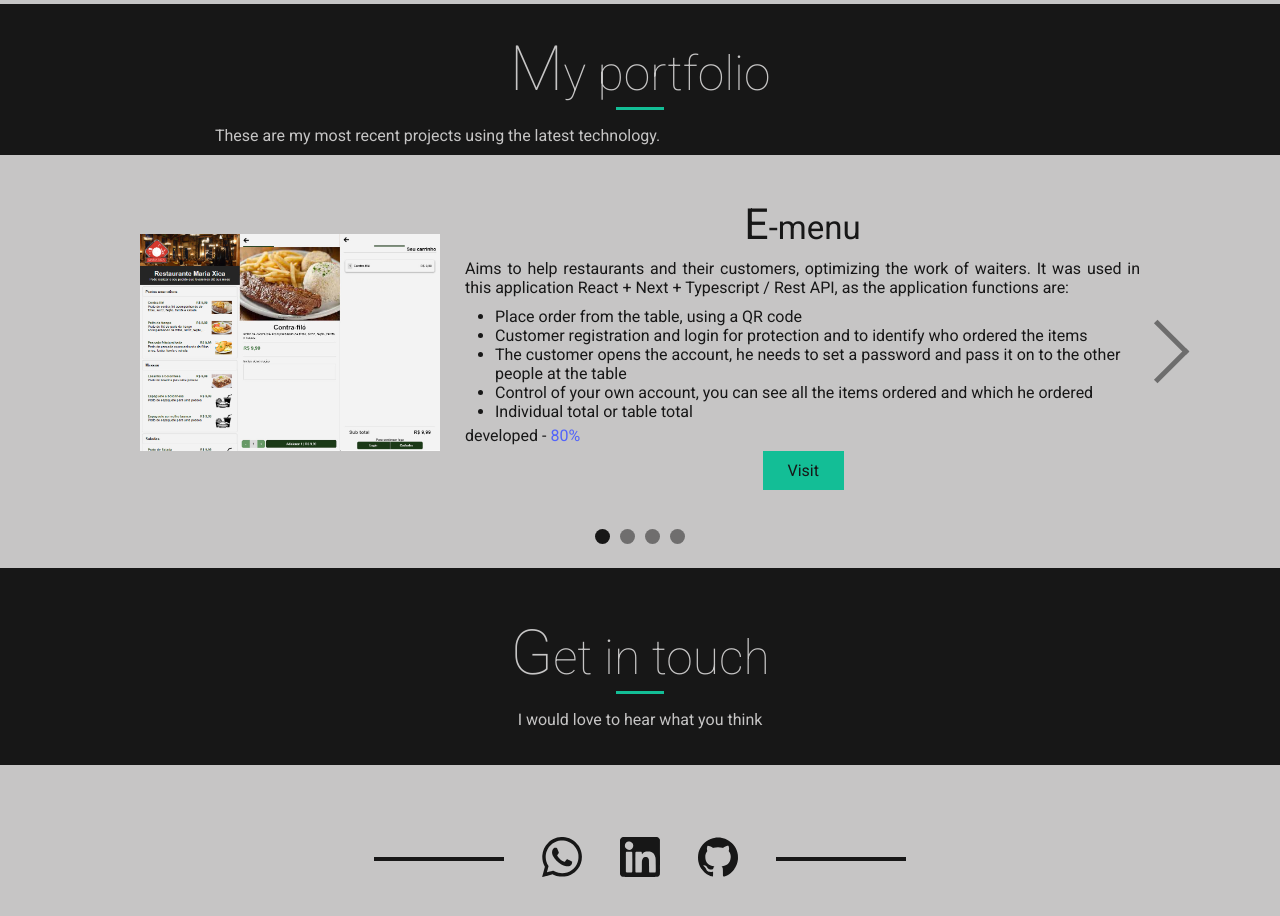
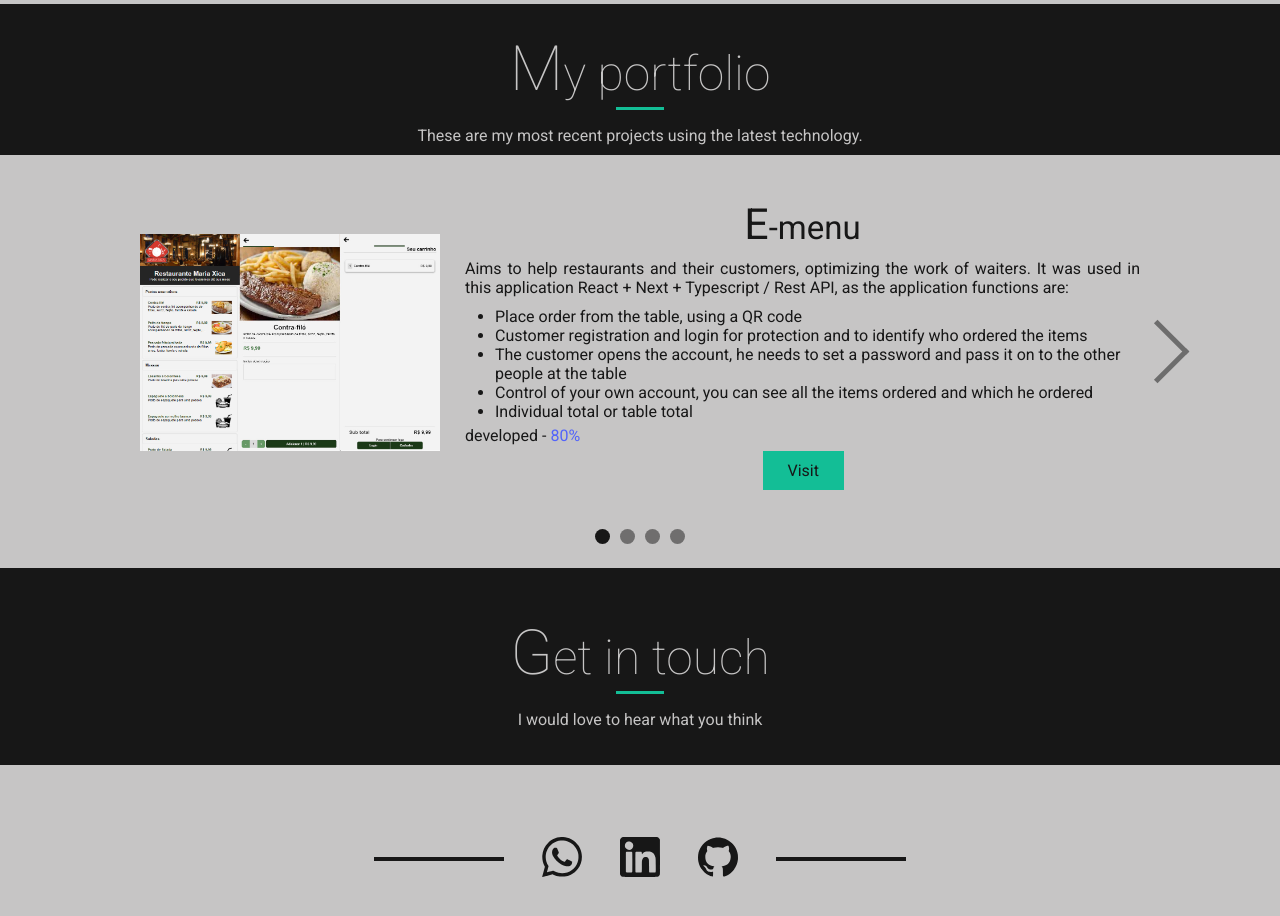
Before and after one commit to wesleyricardi/personalsite, a Next.js app: page / in a window 1280 px wide. Shown: the part 2180-3096 px from the top of the page. Built offline with nearby package versions, Linux system fonts and the light colour scheme.

Commit message:
align p center

```diff
--- a/src/styles/components/main/portfolio.module.css
+++ b/src/styles/components/main/portfolio.module.css
@@ -1,3 +1,7 @@
+section.main > p {
+  text-align: center;
+}
+
 section.main > div:first-of-type {
   background-color: var(--color-light);
   color: var(--color-dark) !important;
```
